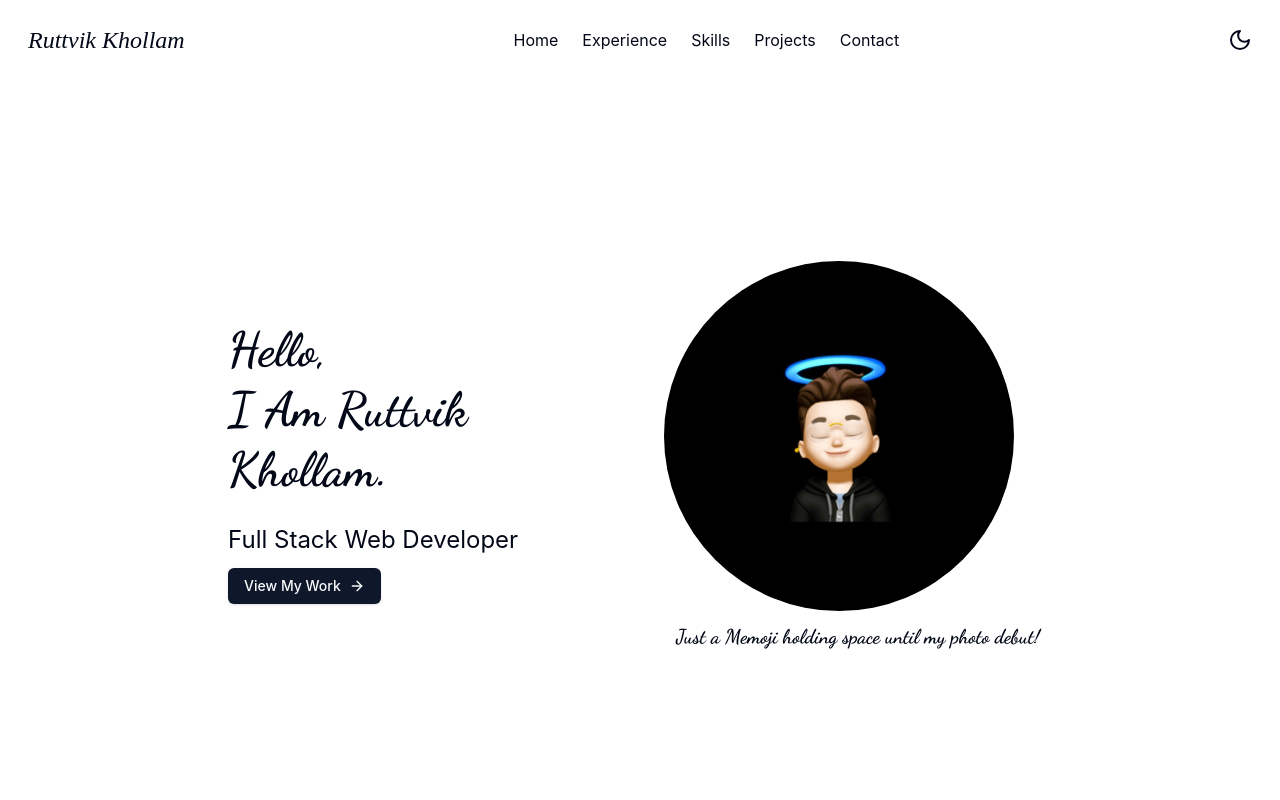
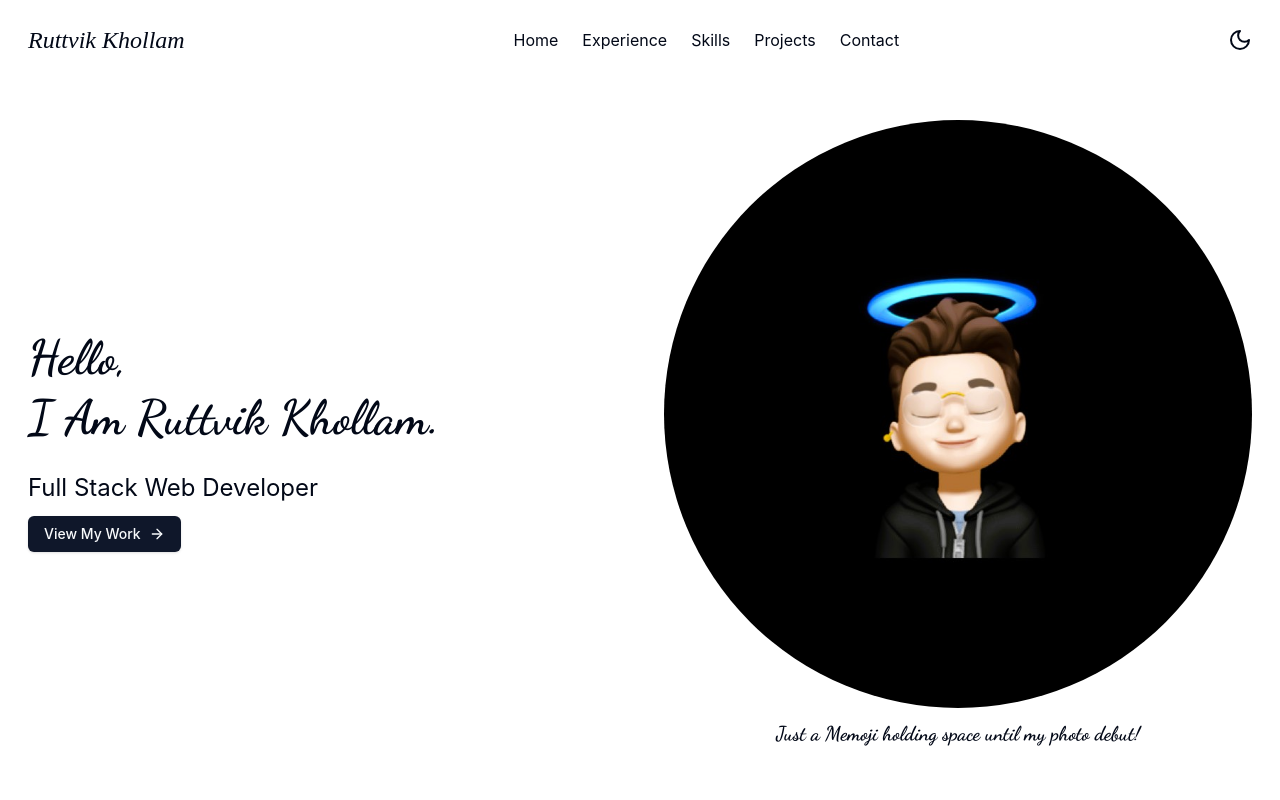
Before and after one commit to ruttvik1021/ruttvik-khollam, a Next.js app: page / in a window 1280 px wide. Shown: the top 800 px of the page. Built offline with nearby package versions, Linux system fonts and the light colour scheme; a web font is replaced by a local one.

Commit message:
removed margins

```diff
--- a/src/app/page.tsx
+++ b/src/app/page.tsx
@@ -117,7 +117,7 @@ export default function Component() {
         initial={{ y: -100 }}
         animate={{ y: 0 }}
         transition={{ duration: 0.5 }}
-        className="container mx-auto px-4 py-6 mb-5"
+        className="container mx-auto px-4 py-6"
       >
         <nav className="flex items-center justify-between">
           <Link
@@ -142,12 +142,12 @@ export default function Component() {
       </motion.div>
 
       {/* Hero Section */}
-      <section className="container mx-auto px-4 pb-20 flex justify-center items-center h-screen">
+      <div className="container mx-auto px-4 pb-20 flex justify-center items-center h-screen">
         <motion.div
           initial={{ opacity: 0 }}
           animate={{ opacity: 1 }}
           transition={{ duration: 0.8 }}
-          className="flex flex-col-reverse md:flex-row items-center gap-12 text-center mt-1"
+          className="flex flex-col-reverse md:flex-row items-center gap-12 text-center"
         >
           <div className="flex-1 space-y-6 text-left">
             <motion.h1
@@ -179,9 +179,11 @@ export default function Component() {
               alt="Ruttvik Khollam"
               width={350}
               height={350}
-              className="rounded-full"
+              loading="eager"
+              sizes="(max-width: 300px) 100vw, 350px"
+              className="rounded-full object-cover w-full h-auto"
+            />
 
-            />
             <motion.p
               {...fadeIn}
               className="text-xl font-bold text-center my-3 font-cursive"
@@ -190,7 +192,7 @@ export default function Component() {
             </motion.p>
           </motion.div>
         </motion.div>
-      </section>
+      </div>
 
       {/* Skills Section */}
       <section className="container mx-auto px-4 pb-20" id="skills">
```
